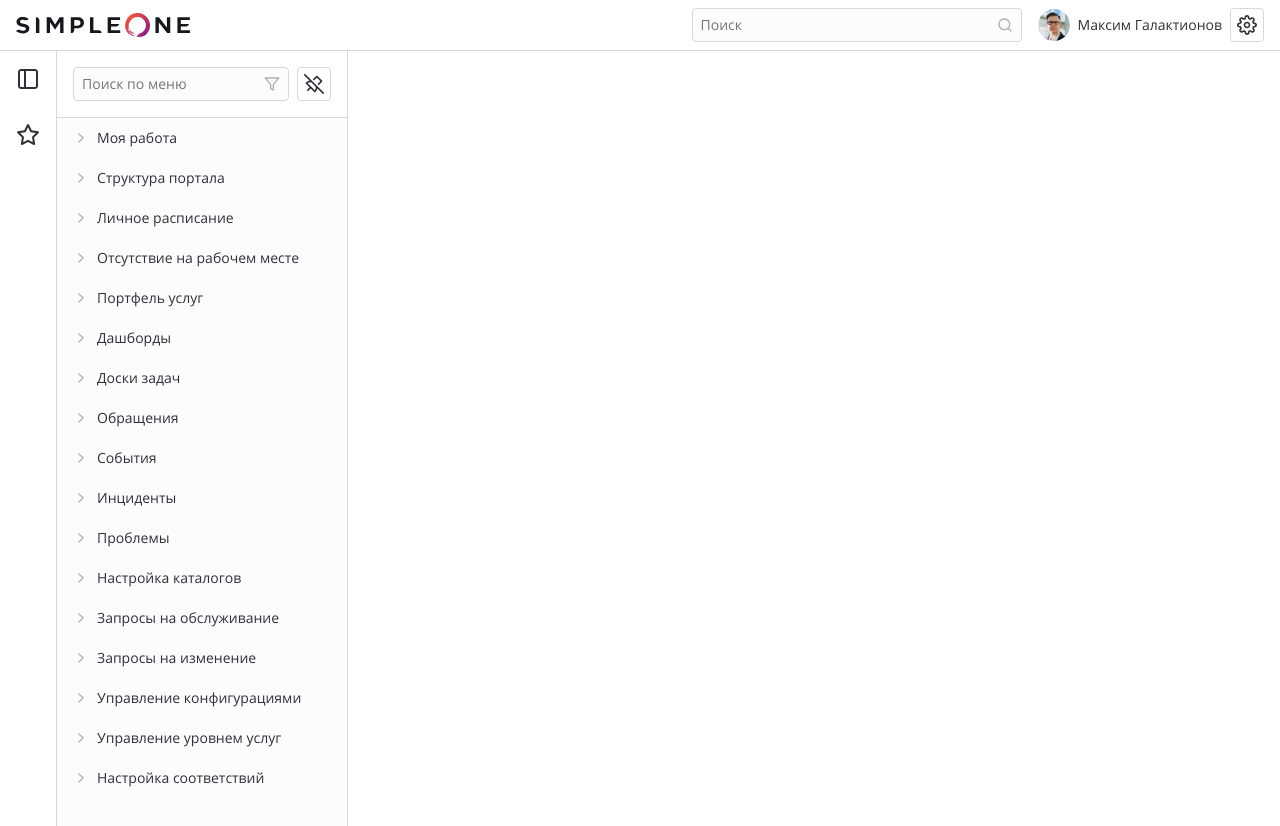
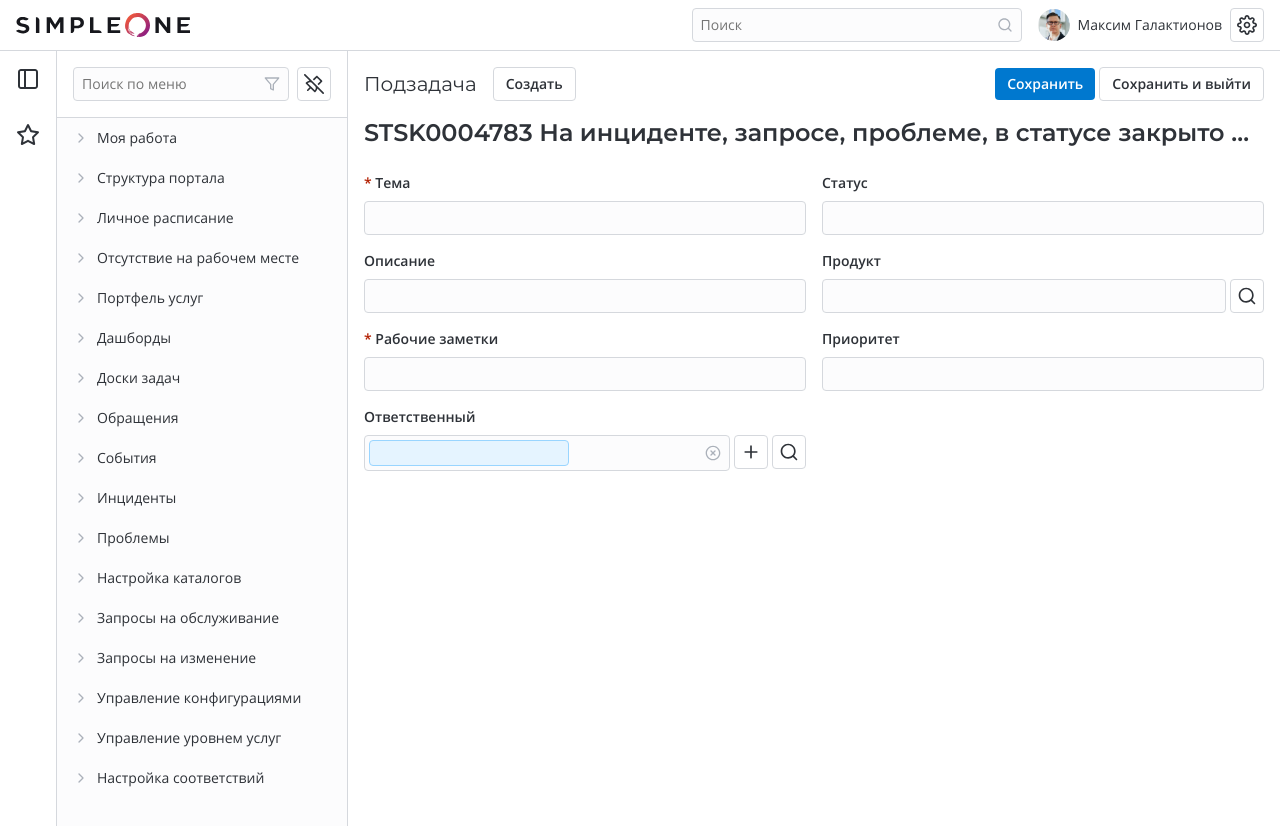
Before and after one commit to V0V45/simpleone, a React (Vite) app: page / in a window 1280 px wide. Shown: the top 826 px of the page. Built offline with nearby package versions, Linux system fonts and the light colour scheme.

Commit message:
Added main section

```diff
--- a/src/pages/home/home.jsx
+++ b/src/pages/home/home.jsx
@@ -7,6 +7,9 @@ import IconButton from "../../components/icon-button/icon-button";
 import NavigationButton from "../../components/navigation-button/navigation-button";
 import { useState } from "react";
 import Spoiler from "../../components/spoiler/spoiler";
+import TextButton from "../../components/text-button/text-button";
+import TextField from "../../components/textfield/textfield";
+import TextFieldObjective from "../../components/textfield-objective/textfield-objective";
 
 export default function Home() {
   const [isSidebarOpen, setIsSidebarOpen] = useState(true);
@@ -51,6 +54,28 @@ export default function Home() {
             <Spoiler title="Настройка соответствий"></Spoiler>
           </div>
         </section>
+        <section className={classes.mainContent}>
+          <section className={classes.upperMenu}>
+            <div className={classes.upperMenuLeftSide}>
+              <h3 className={classes.upperMenuLeftSideTitle}>Подзадача</h3>
+              <TextButton>Создать</TextButton>
+            </div>
+            <div className={classes.upperMenuRightSide}>
+              <TextButton accent className={classes.saveButton}>Сохранить</TextButton>
+              <TextButton>Сохранить и выйти</TextButton>
+            </div>
+          </section>
+          <section className={classes.table}>
+            <h2 className={classes.tableTitle}>STSK0004783 На инциденте, запросе, проблеме, в статусе закрыто некоторые поля остаются редактируемыми для агента если он Caller</h2>
+            <TextField className={classes.theme} mb title="Тема" isRequired />
+            <TextField className={classes.status} mb title="Статус" />
+            <TextField className={classes.description} mb title="Описание" />
+            <TextField className={classes.product} mb title="Продукт" button="search" />
+            <TextField className={classes.notes} mb title="Рабочие заметки" isRequired />
+            <TextField className={classes.priority} mb title="Приоритет" />
+            <TextFieldObjective className={classes.responsible} mb title="Ответственный" />
+          </section>
+        </section>
       </main>
     </>
   );
--- a/src/pages/home/home.module.css
+++ b/src/pages/home/home.module.css
@@ -43,7 +43,8 @@
     justify-content: flex-start;
     align-items: center;
     border-right: 1px solid var(--borderDefault);
-    height: 100vh; /* TODO: высота? */
+    height: 100vh;
+    /* TODO: высота? */
 }
 
 .hidden {
@@ -75,7 +76,8 @@
 }
 
 .spoilersContainer {
-    height: 100vh; /* TODO: высота? */
+    height: 100vh;
+    /* TODO: высота? */
     background-color: var(--backgroundInputDefault);
     display: flex;
     flex-direction: column;
@@ -84,3 +86,140 @@
     align-items: flex-start;
     border-right: 1px solid var(--borderDefault);
 }
+
+.mainContent {
+    display: flex;
+    flex-direction: column;
+    flex-wrap: nowrap;
+    flex-grow: 1;
+    justify-content: flex-start;
+    align-items: flex-start;
+    padding: 16px;
+}
+
+.upperMenu {
+    width: 100%;
+    display: flex;
+    flex-direction: row;
+    flex-wrap: nowrap;
+    justify-content: space-between;
+    align-items: center;
+    margin-bottom: 16px;
+}
+
+.upperMenuLeftSide {
+    display: flex;
+    flex-direction: row;
+    flex-wrap: nowrap;
+    justify-content: flex-start;
+    align-items: center;
+}
+
+.upperMenuLeftSideTitle {
+    font-family: var(--fontFamilyTitle);
+    font-weight: 400;
+    font-size: 20px;
+    color: var(--textNeutralMain);
+    margin: 4px 16px 4px 0;
+}
+
+.upperMenuRightSide {
+    display: flex;
+    flex-direction: row;
+    flex-wrap: nowrap;
+    justify-content: flex-end;
+    align-items: center;
+}
+
+.saveButton {
+    margin-right: 4px;
+}
+
+.table {
+    width: 100%;
+    display: grid;
+    grid-template-columns: 1fr 16px 1fr;
+    grid-template-rows: auto-fill;
+    grid-template-areas:
+        "tableTitle tableTitle tableTitle"
+        "theme . status"
+        "description . product"
+        "notes. priority"
+        "responsible . group"
+        "comments comments comments"
+        "coordinating coordinating coordinating"
+        "whenOpened . whenCreated"
+        "whoOpened . whoCreated";
+    justify-content: stretch;
+    justify-items: stretch;
+    align-items: stretch;
+}
+
+.tableTitle {
+    grid-area: tableTitle;
+    font-family: var(--fontFamilyTitle);
+    font-weight: 600;
+    font-size: 24px;
+    line-height: 133%;
+    color: var(--textNeutralMain);
+    white-space: nowrap;
+    overflow: hidden;
+    text-overflow: ellipsis;
+    margin-bottom: 24px;
+}
+
+.theme {
+    grid-area: theme;
+}
+
+.status {
+    grid-area: status;
+}
+
+.description {
+    grid-area: description;
+}
+
+.product {
+    grid-area: product;
+}
+
+.notes {
+    grid-area: notes;
+}
+
+.priority {
+    grid-area: priority;
+}
+
+.responsible {
+    grid-area: responsible;
+}
+
+.group {
+    grid-area: group;
+}
+
+.comments {
+    grid-area: comments;
+}
+
+.coordinating {
+    grid-area: coordinating;
+}
+
+.whenOpened {
+    grid-area: whenOpened;
+}
+
+.whenCreated {
+    grid-area: whenCreated;
+}
+
+.whoOpened {
+    grid-area: whoOpened;
+}
+
+.whoCreated {
+    grid-area: whoCreated;
+}
```
